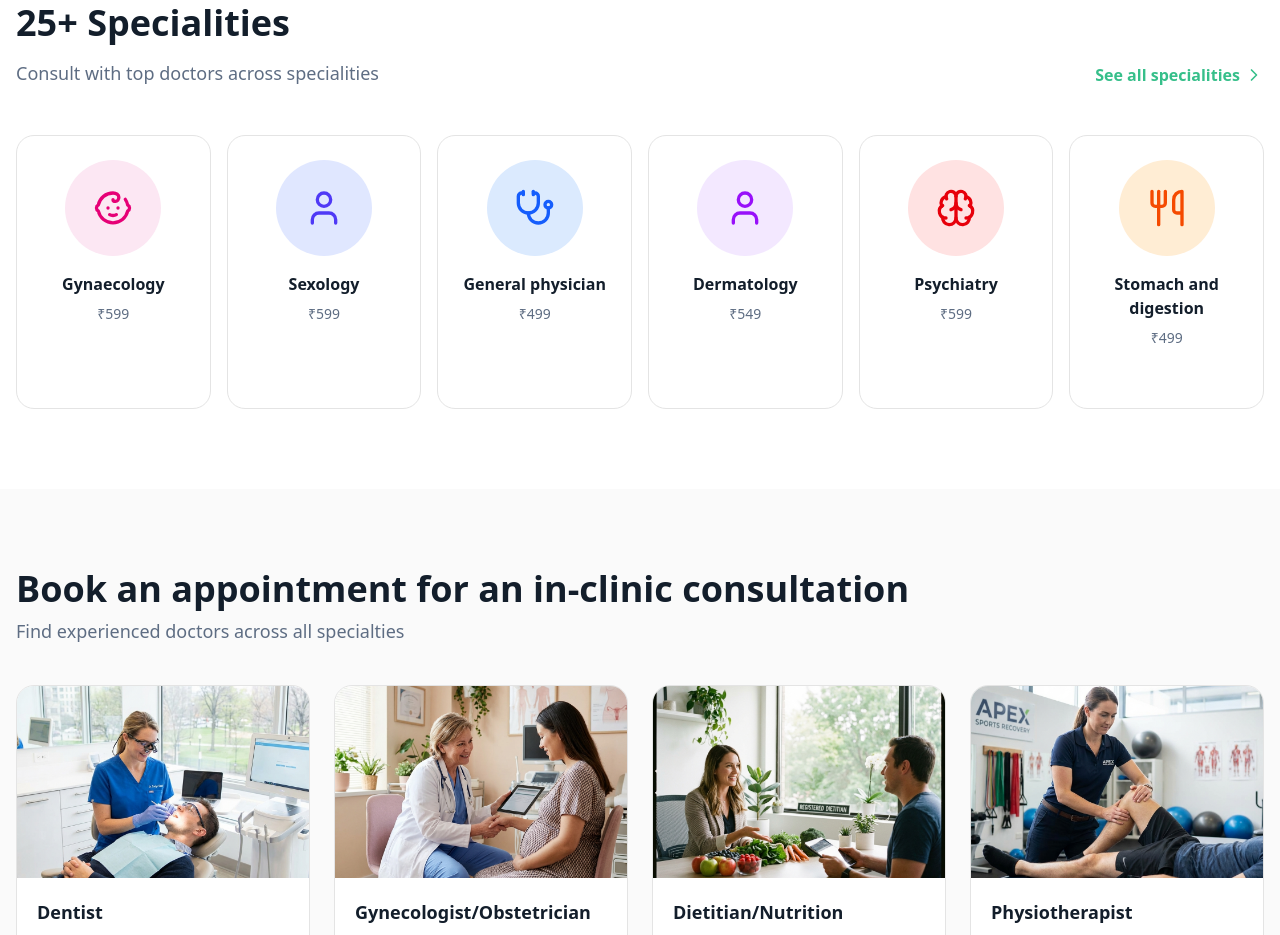
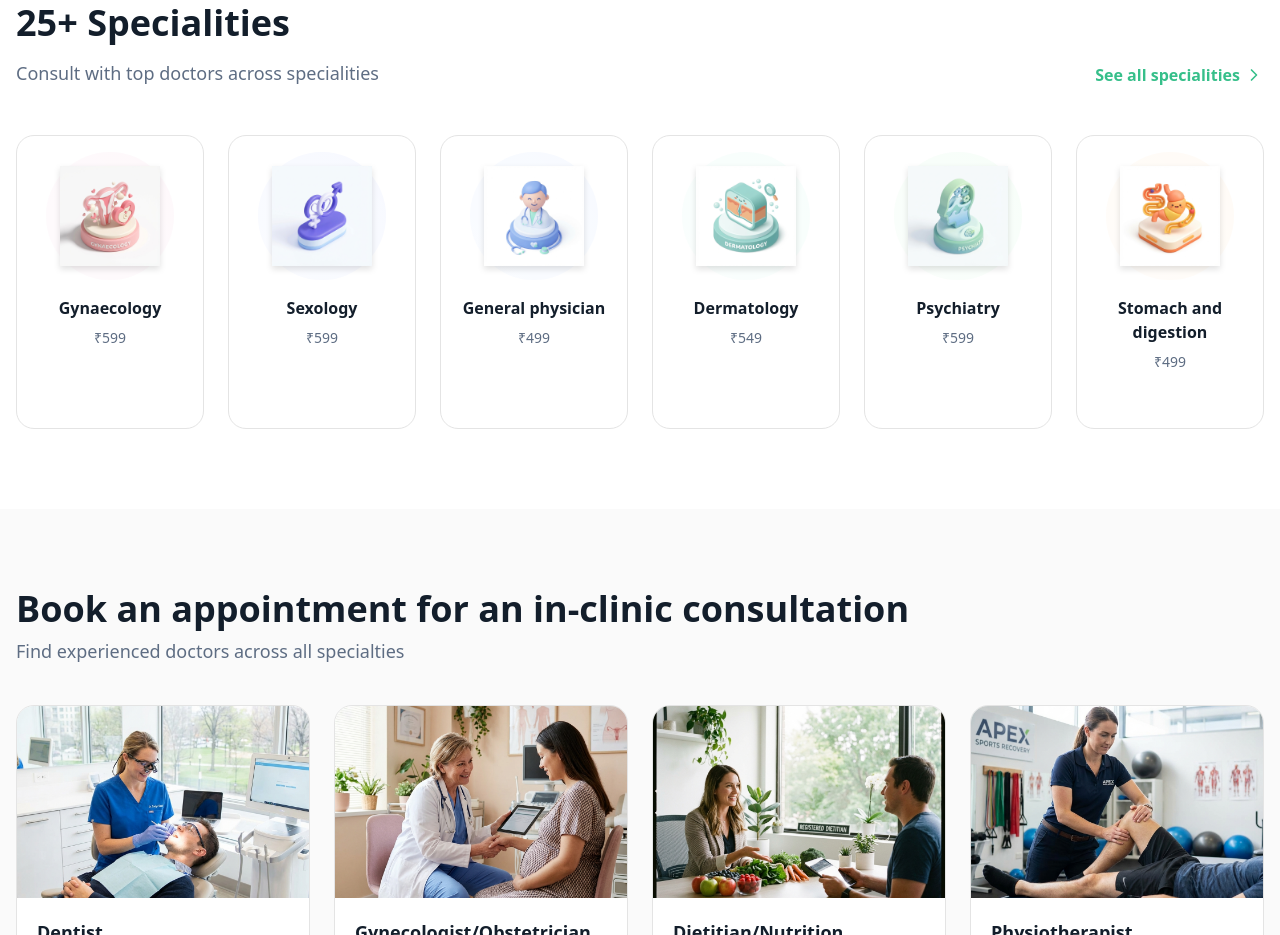
Before and after one commit to niks-nikhil-anand/swasthify_admin_portal, a Next.js app: page / in a window 1280 px wide. Shown: the part 2220-3155 px from the top of the page. Built offline with nearby package versions, Linux system fonts and the light colour scheme.

Commit message:
feat: Replace Lucide icons with Next.js Image components for specialities and refine card presentation.

```diff
--- a/components/root/Specialities.tsx
+++ b/components/root/Specialities.tsx
@@ -1,44 +1,45 @@
 "use client";
 
-import { Baby, TestTube2, Stethoscope, User, Brain, Utensils, ChevronRight } from "lucide-react";
+import { ChevronRight } from "lucide-react";
 import Link from "next/link";
+import Image from "next/image";
 
 const specialities = [
     {
         title: "Gynaecology",
         price: "₹599",
-        icon: Baby,
-        color: "bg-pink-100 text-pink-600",
+        image: "/icon-gynaecology.png",
+        color: "bg-pink-50/50",
     },
     {
         title: "Sexology",
         price: "₹599",
-        icon: User,
-        color: "bg-indigo-100 text-indigo-600",
+        image: "/icon-sexology.png",
+        color: "bg-indigo-50/50",
     },
     {
         title: "General physician",
         price: "₹499",
-        icon: Stethoscope,
-        color: "bg-blue-100 text-blue-600",
+        image: "/icon-general-physician.png",
+        color: "bg-blue-50/50",
     },
     {
         title: "Dermatology",
         price: "₹549",
-        icon: User, // Using User as placeholder for face/skin
-        color: "bg-purple-100 text-purple-600",
+        image: "/icon-dermatology.png",
+        color: "bg-teal-50/50",
     },
     {
         title: "Psychiatry",
         price: "₹599",
-        icon: Brain,
-        color: "bg-red-100 text-red-600",
+        image: "/icon-psychiatry.png",
+        color: "bg-green-50/50",
     },
     {
         title: "Stomach and digestion",
         price: "₹499",
-        icon: Utensils,
-        color: "bg-orange-100 text-orange-600",
+        image: "/icon-stomach.png",
+        color: "bg-orange-50/50",
     },
 ];
 
@@ -55,22 +56,29 @@ export function Specialities() {
                             Consult with top doctors across specialities
                         </p>
                     </div>
-                    <Link href="/specialities" className="hidden md:flex items-center text-primary font-semibold hover:gap-2 transition-all">
-                        See all specialities <ChevronRight className="w-5 h-5 ml-1" />
+                    <Link href="/specialities" className="hidden md:flex items-center text-primary font-semibold hover:gap-2 transition-all group">
+                        See all specialities <ChevronRight className="w-5 h-5 ml-1 transition-transform group-hover:translate-x-1" />
                     </Link>
                 </div>
 
-                <div className="grid grid-cols-2 md:grid-cols-3 lg:grid-cols-6 gap-4">
+                <div className="grid grid-cols-2 md:grid-cols-3 lg:grid-cols-6 gap-6">
                     {specialities.map((item, index) => (
                         <div
                             key={index}
-                            className="group flex flex-col items-center text-center p-6 rounded-2xl border border-border bg-card hover:shadow-lg hover:-translate-y-1 transition-all cursor-pointer"
+                            className="group flex flex-col items-center text-center p-4 rounded-2xl border border-border bg-card hover:shadow-xl hover:-translate-y-1 transition-all cursor-pointer h-full"
                         >
-                            <div className={`w-24 h-24 rounded-full flex items-center justify-center mb-4 ${item.color} group-hover:scale-110 transition-transform`}>
-                                <item.icon className="w-10 h-10" />
+                            <div className={`w-32 h-32 relative mb-4 ${item.color} rounded-full flex items-center justify-center transition-transform group-hover:scale-105`}>
+                                <div className="absolute inset-0 rounded-full bg-gradient-to-tr from-white/40 to-transparent pointer-events-none" />
+                                <Image
+                                    src={item.image}
+                                    alt={item.title}
+                                    width={100}
+                                    height={100}
+                                    className="object-contain drop-shadow-md"
+                                />
                             </div>
 
-                            <h3 className="font-semibold text-foreground mb-2 group-hover:text-primary transition-colors">
+                            <h3 className="font-semibold text-foreground mb-2 group-hover:text-primary transition-colors line-clamp-2 px-1">
                                 {item.title}
                             </h3>
 
@@ -78,8 +86,8 @@ export function Specialities() {
                                 {item.price}
                             </div>
 
-                            <span className="text-sm font-semibold text-primary opacity-0 group-hover:opacity-100 transition-opacity flex items-center">
-                                Consult now <ChevronRight className="w-3 h-3 ml-1" />
+                            <span className="mt-auto text-xs font-bold text-primary opacity-0 -translate-y-2 group-hover:opacity-100 group-hover:translate-y-0 transition-all duration-300 flex items-center bg-primary/10 px-3 py-1 rounded-full">
+                                Consult <ChevronRight className="w-3 h-3 ml-1" />
                             </span>
                         </div>
                     ))}
```
